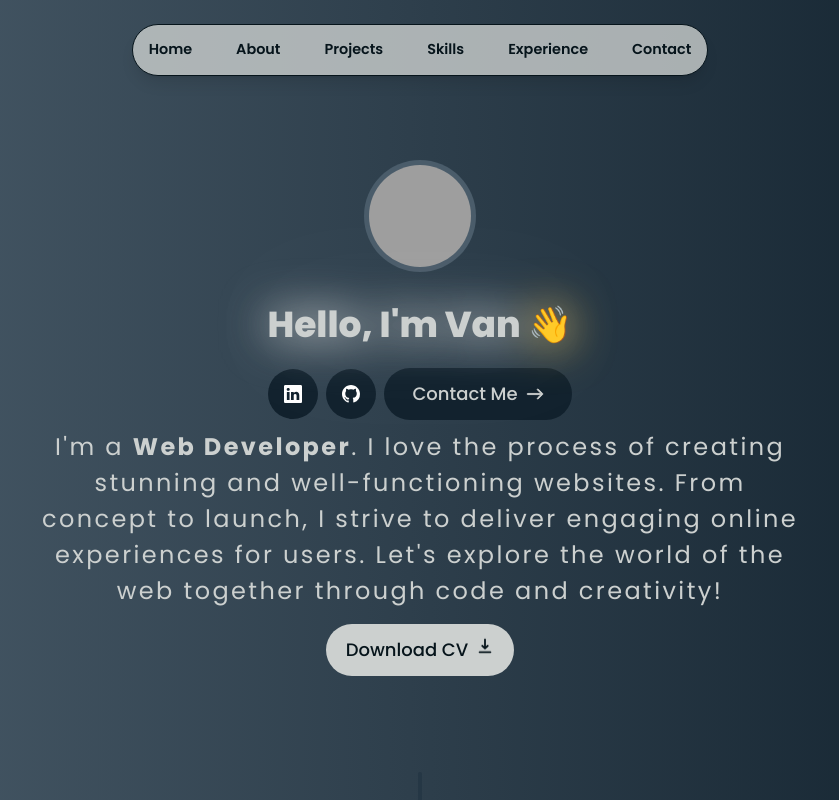
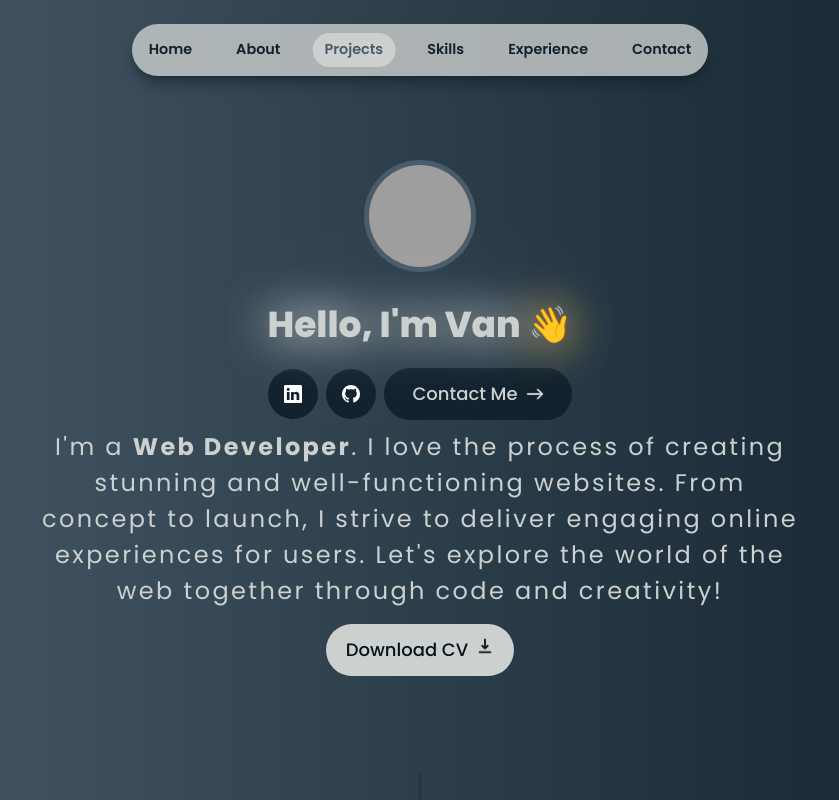
Before and after one commit to kisa22/vanfortonextjs, a Next.js app: page / in a window 1280 px wide. Shown: the top 800 px of the page, without its empty margins (220-1059 px from the left). Built offline with nearby package versions, Linux system fonts and the light colour scheme; grey boxes are pictures that could not be loaded.

Commit message:
navlinkgator

```diff
--- a/package.json
+++ b/package.json
@@ -15,7 +15,8 @@
     "next": "14.2.3",
     "react": "^18",
     "react-dom": "^18",
-    "react-icons": "^5.1.0"
+    "react-icons": "^5.1.0",
+    "react-intersection-observer": "^9.10.2"
   },
   "devDependencies": {
     "@types/node": "^20",
--- a/src/app/layout.tsx
+++ b/src/app/layout.tsx
@@ -2,6 +2,7 @@ import type { Metadata } from "next";
 import { Poppins } from "next/font/google";
 import "./globals.css";
 import Header from "@/components/Header";
+import ActiveSectionContextProvider from "@/context/ActiveSectionContext";
 
 const poppins = Poppins({
   subsets: ["latin"],
@@ -20,11 +21,13 @@ export default function RootLayout({
   children: React.ReactNode;
 }>) {
   return (
-    <html lang="en">
+    <html lang="en" className="!scroll-smooth">
       <body
         className={`${poppins.className} bg-gradient-to-r from-color-ascent to-color-dark flex items-center justify-center text-color-darker pt-40 sm:pt-26`}>
-        <Header />
-        {children}
+        <ActiveSectionContextProvider>
+          <Header />
+          {children}
+        </ActiveSectionContextProvider>
       </body>
     </html>
   );
--- a/src/app/page.tsx
+++ b/src/app/page.tsx
@@ -6,7 +6,7 @@ import Projects from "@/components/Projects";
 const Page = () => {
   return (
     <>
-      <main className="flex flex-col items-center px-4 ">
+      <main className="flex flex-col items-center px-4">
         <Intro />
         <SectionDivider />
         <About />
--- a/src/components/About.tsx
+++ b/src/components/About.tsx
@@ -2,11 +2,26 @@
 
 import { motion } from "framer-motion";
 import SectionHeading from "@/components/SectionHeading";
+import { useInView } from "react-intersection-observer";
+import { useActiveSectionContext } from "@/context/ActiveSectionContext";
+import { useEffect } from "react";
 
 const About = () => {
+  const { ref, inView } = useInView({
+    threshold: 0.75
+  });
+  const { setActiveSection } = useActiveSectionContext();
+
+  useEffect(() => {
+    if (inView) {
+      setActiveSection("About");
+    }
+  }, [inView]);
+
   return (
     <motion.section
-      className="mb-28 max-w-[45rem] text-center leading-8 text-color-primary scroll-mt-28"
+      ref={ref}
+      className="mb-28 max-w-[42rem] text-center leading-8 text-color-primary scroll-mt-28"
       initial={{ opacity: 0, y: 100 }}
       animate={{ opacity: 1, y: 0 }}
       transition={{ delay: 0.3, duration: 2, type: "spring", stiffness: 100 }}
--- a/src/components/Header.tsx
+++ b/src/components/Header.tsx
@@ -3,12 +3,15 @@
 import { motion } from "framer-motion";
 import { links } from "@/libs/data";
 import Link from "next/link";
+import clsx from "clsx";
+import { useActiveSectionContext } from "@/context/ActiveSectionContext";
 
 const Header = () => {
+  const { activeSection, setActiveSection } = useActiveSectionContext();
   return (
     <header className="z-[999] relative">
       <motion.div
-        className="fixed top-0 left-1/2 h-[4.5rem] w-full rounded-none border border-opacity-40 bg-color-primary bg-opacity-80 shadow-lg shadow-black/[0.03] backdrop-blur-[0.4] sm:top-6 sm:h-[3.25rem] sm:w-[36rem] sm:rounded-full outline-none"
+        className="fixed top-0 left-1/2 h-[4.5rem] w-full rounded-none border-opacity-10 bg-color-primary bg-opacity-80 shadow-lg shadow-color-darker/[0.4] backdrop-blur-[0.4] sm:top-6 sm:h-[3.25rem] sm:w-[36rem] sm:rounded-full"
         initial={{ y: -100, x: "-50%", opacity: 0 }}
         animate={{ y: 0, x: "-50%", opacity: 1 }}></motion.div>
 
@@ -17,13 +20,31 @@ const Header = () => {
           {links.map((link) => (
             <motion.li
               key={link.hash}
-              className="h-3/4 flex items-center font-semibold"
+              className="h-3/4 flex items-center font-semibold relative"
               initial={{ y: -100, opacity: 0 }}
               animate={{ y: 0, opacity: 1 }}>
               <Link
                 href={link.hash}
-                className="flex items-center w-full justify-center px-3 py-3 hover:text-color-ascent transition">
+                className={clsx(
+                  "flex items-center w-full justify-center px-3 py-3 hover:text-color-ascent transition",
+                  {
+                    "text-color-ascent": activeSection === link.name,
+                    "text-color-dark": activeSection !== link.name
+                  }
+                )}
+                onClick={() => setActiveSection(link.name)}>
                 {link.name}
+
+                {link.name === activeSection && (
+                  <motion.span
+                    className="bg-color-gray-100 rounded-full absolute inset-0 -z-10"
+                    layoutId="activeSection"
+                    transition={{
+                      type: "spring",
+                      stiffness: 300,
+                      damping: 30
+                    }}></motion.span>
+                )}
               </Link>
             </motion.li>
           ))}
--- a/src/components/Intro.tsx
+++ b/src/components/Intro.tsx
@@ -5,10 +5,23 @@ import { motion } from "framer-motion";
 import Link from "next/link";
 import { BsArrowRight, BsGithub, BsLinkedin } from "react-icons/bs";
 import { HiDownload } from "react-icons/hi";
+import { useInView } from "react-intersection-observer";
+import { useActiveSectionContext } from "@/context/ActiveSectionContext";
+import { useEffect } from "react";
 
 const Intro = () => {
+  const { ref, inView } = useInView({
+    threshold: 0.5
+  });
+  const { setActiveSection } = useActiveSectionContext();
+
+  useEffect(() => {
+    if (inView) {
+      setActiveSection("Home");
+    }
+  }, [inView]);
   return (
-    <section id="home" className="scroll-mt-28 mb-28 max-w-[50rem] text-center sm:mb-0">
+    <section ref={ref} id="home" className="scroll-mt-28 mb-28 max-w-[50rem] text-center sm:mb-0">
       <div className="flex justify-center items-center mb-8">
         <motion.div
           initial={{ scale: 0, opacity: 0 }}
--- a/src/components/Projects.tsx
+++ b/src/components/Projects.tsx
@@ -1,11 +1,26 @@
+"use client";
+
 import SectionHeading from "@/components/SectionHeading";
 import { projectsData } from "@/libs/data";
-import React from "react";
+import React, { useEffect } from "react";
 import Project from "@/components/Project";
+import { useInView } from "react-intersection-observer";
+import { useActiveSectionContext } from "@/context/ActiveSectionContext";
 
 const Projects = () => {
+  const { ref, inView } = useInView({
+    threshold: 0.5
+  });
+  const { setActiveSection } = useActiveSectionContext();
+
+  useEffect(() => {
+    if (inView) {
+      setActiveSection("Projects");
+    }
+  }, [inView]);
+
   return (
-    <section className="text-color-primary mb-28">
+    <section id="projects" ref={ref} className="text-color-primary mb-28">
       <SectionHeading>My Projects</SectionHeading>
       <div>
         {projectsData.map((project, index) => (
--- /dev/null
+++ b/src/context/ActiveSectionContext.tsx
@@ -0,0 +1,42 @@
+"use client";
+
+import React, { useState, createContext, useContext } from "react";
+import { links } from "@/libs/data";
+
+type SectionName = (typeof links)[number]["name"];
+
+type ActiveSectionContextProps = {
+  children: React.ReactNode;
+};
+
+type ActiveSectionContextType = {
+  activeSection: SectionName;
+  setActiveSection: React.Dispatch<React.SetStateAction<SectionName>>;
+};
+
+export const ActiveSectionContext = createContext<ActiveSectionContextType | null>(null);
+
+const ActiveSectionContextProvider = ({ children }: ActiveSectionContextProps) => {
+  const [activeSection, setActiveSection] = useState<SectionName>("Home");
+  return (
+    <ActiveSectionContext.Provider
+      value={{
+        activeSection,
+        setActiveSection
+      }}>
+      {children}
+    </ActiveSectionContext.Provider>
+  );
+};
+
+export default ActiveSectionContextProvider;
+
+export const useActiveSectionContext = () => {
+  const context = useContext(ActiveSectionContext);
+
+  if (context === null) {
+    throw new Error("useActiveSectionContext must be used within an ActiveSectionContextProvider");
+  }
+
+  return context;
+};
--- a/tailwind.config.ts
+++ b/tailwind.config.ts
@@ -15,6 +15,13 @@ const config: Config = {
         "gradient-radial": "radial-gradient(var(--tw-gradient-stops))",
         "gradient-conic": "conic-gradient(from 180deg at 50% 50%, var(--tw-gradient-stops))"
       }
+    },
+    screens: {
+      sm: "480px",
+      md: "768px",
+      lg: "976px",
+      xl: "1320px",
+      "2xl": "1440px"
     },
     colors: {
       color: {
```
Also changed, not shown: 1 other file (tests, documents, lock files or other folders).
